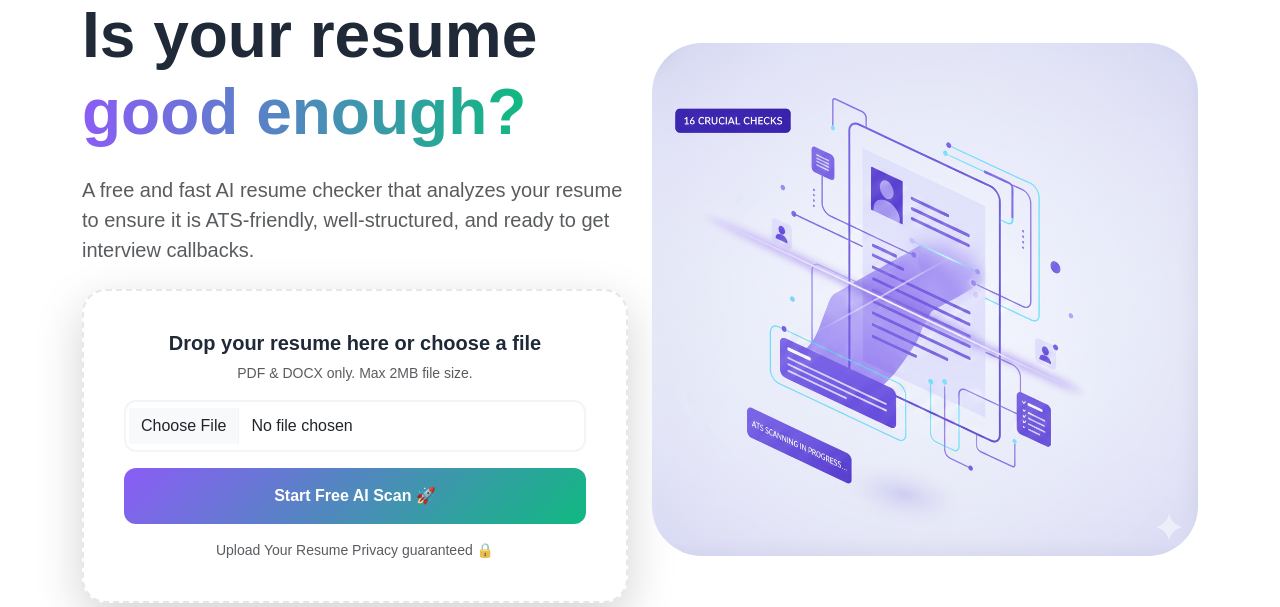
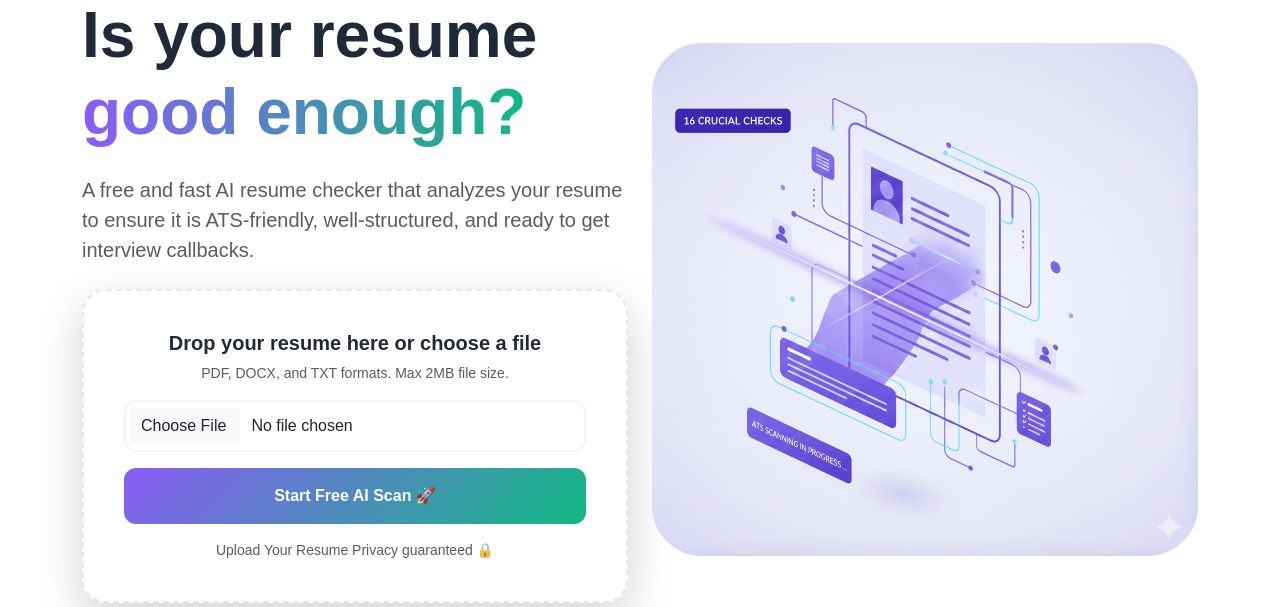
Before and after one commit to Ankitaghavate/ResumeMaster-ATS, a Flask app: page / in a window 1280 px wide. Shown: the part 159-766 px from the top of the page. Run offline with Flask 3, Linux system fonts and the light colour scheme; parts of the project's set-up code (start-up, migrations or seed data) failed here and were passed over.

Commit message:
Update index.html

```diff
--- a/templates/index.html
+++ b/templates/index.html
@@ -53,7 +53,7 @@
                     <form action="/" method="post" enctype="multipart/form-data" id="uploadForm">
                         <div class="text-center mb-3">
                             <h5 class="fw-bold">Drop your resume here or choose a file</h5>
-                            <p class="small text-muted">PDF & DOCX only. Max 2MB file size.</p>
+                            <p class="small text-muted">PDF, DOCX, and TXT formats. Max 2MB file size.</p>
                         </div>
                         <input type="file" name="resume" class="form-control mb-3" required id="resumeInput">
                         <button type="submit" class="btn btn-gradient w-100 py-3">Start Free AI Scan 🚀</button>
```
